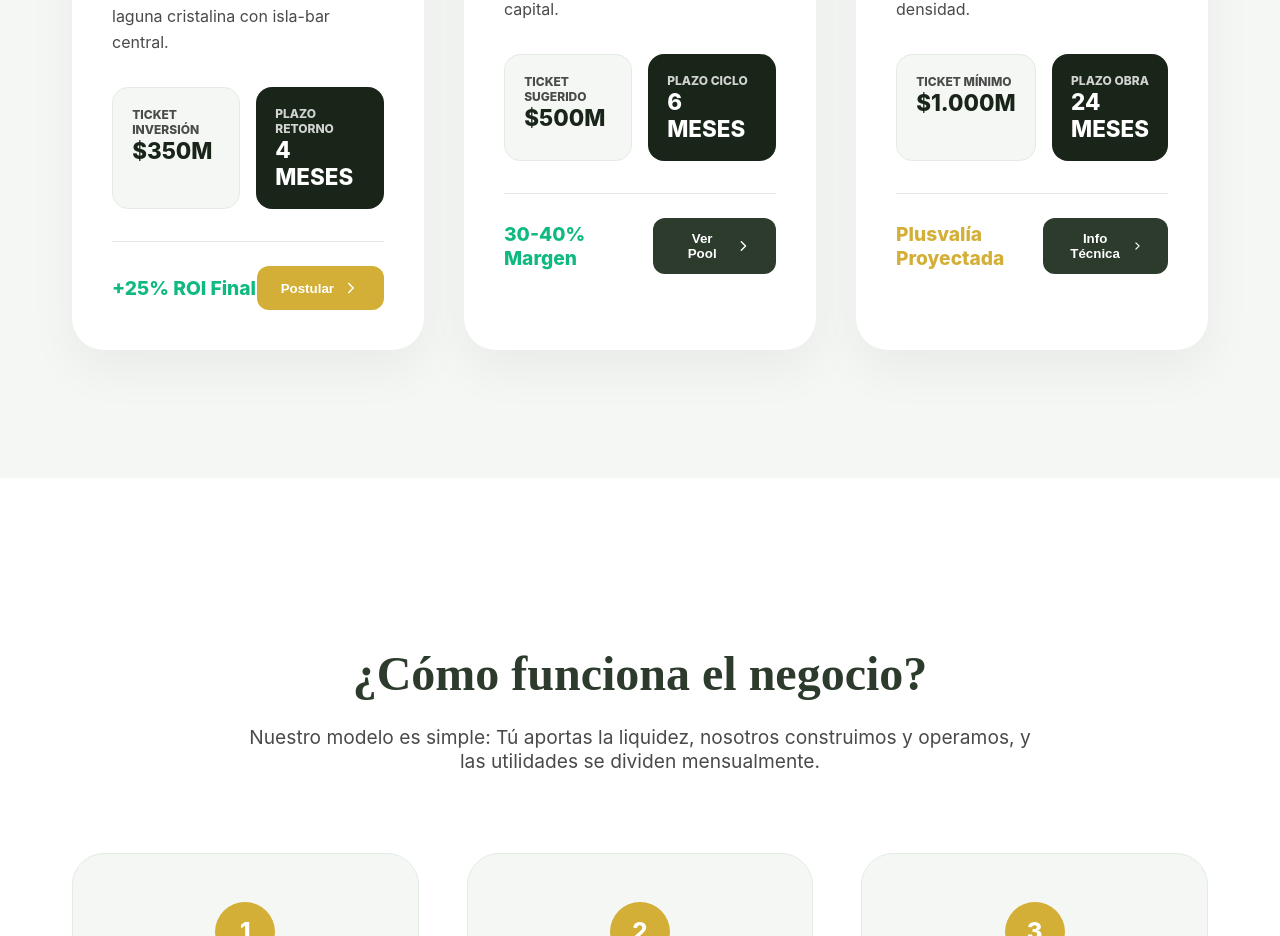
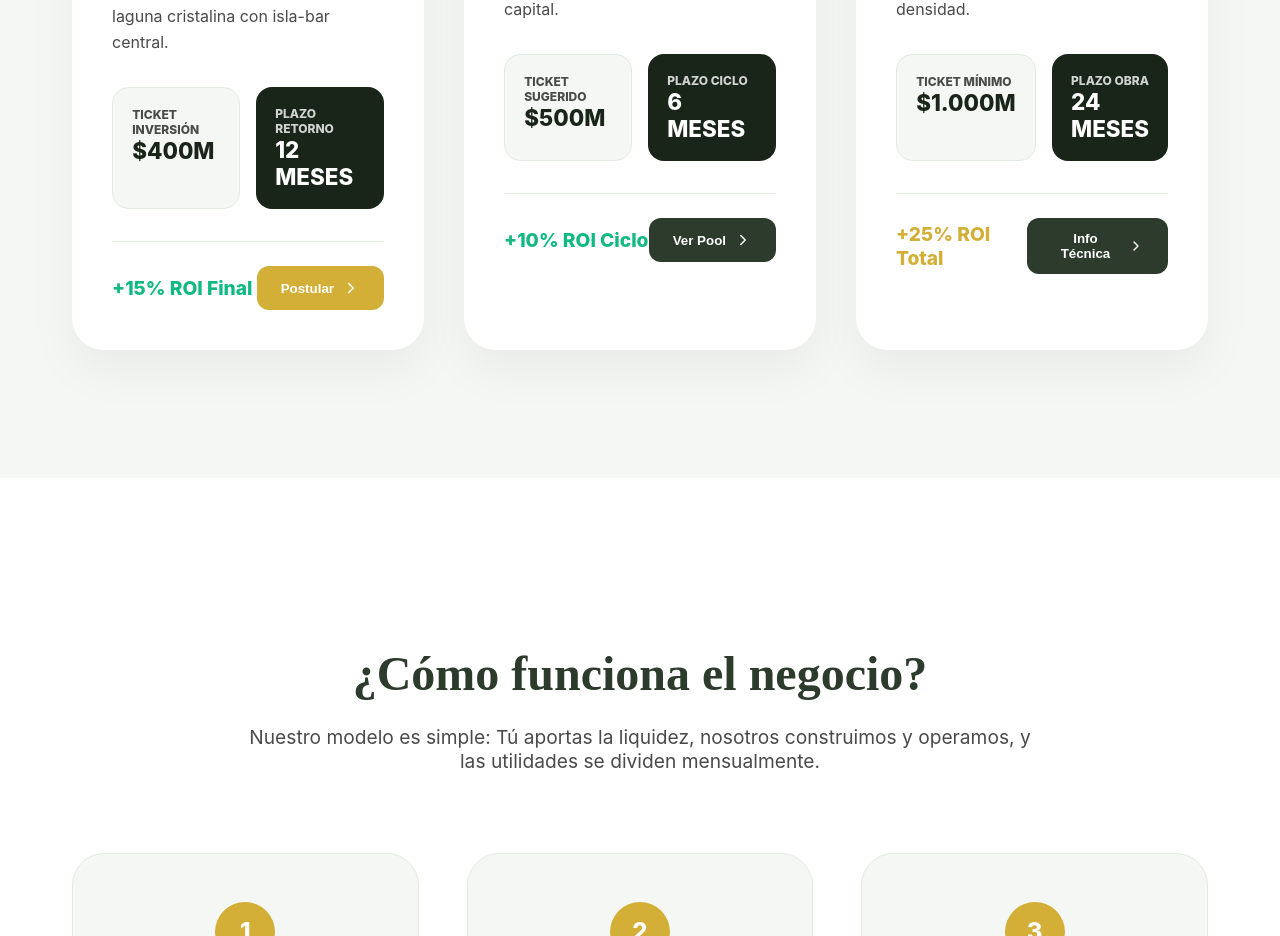
Before and after one commit to Rentapro/CrowdIn, a React (Vite) app: page / in a window 1280 px wide. Shown: the part 1838-2774 px from the top of the page. Built offline with nearby package versions, Linux system fonts and the light colour scheme.

Commit message:
UI: Realistic ROI

```diff
--- a/src/App.jsx
+++ b/src/App.jsx
@@ -277,7 +277,7 @@ function App() {
               <div style={{ height: '250px', background: `url('/zapallar_luxury_resort_1778542588092.png') center/cover`, position: 'relative' }}>
                 <div style={{ position: 'absolute', top: '1.5rem', right: '1.5rem', background: 'var(--gold-primary)', color: 'white', padding: '0.6rem 1.2rem', borderRadius: '50px', fontWeight: 800, fontSize: '0.8rem', boxShadow: '0 10px 20px rgba(212,175,55,0.3)' }}>ALTA RENTABILIDAD</div>
               </div>
-              <div style={{ padding: '2.5rem' }}>
+                  <div style={{ padding: '2.5rem' }}>
                 <div style={{ display: 'flex', justifyContent: 'space-between', alignItems: 'start', marginBottom: '1.5rem' }}>
                   <div>
                     <h3 style={{ margin: 0, color: 'var(--sage-900)', fontSize: '1.8rem', fontFamily: 'Outfit' }}>Laguna de Zapallar</h3>
@@ -298,16 +298,16 @@ function App() {
                 <div style={{ display: 'grid', gridTemplateColumns: '1fr 1fr', gap: '1rem', marginBottom: '2rem' }}>
                   <div style={{ background: 'var(--sage-50)', padding: '1.2rem', borderRadius: '16px', border: '1px solid var(--sage-100)' }}>
                     <div style={{ fontSize: '0.75rem', color: 'var(--charcoal-mid)', fontWeight: 800, textTransform: 'uppercase' }}>Ticket Inversión</div>
-                    <div style={{ fontSize: '1.4rem', fontWeight: 800, color: 'var(--sage-900)' }}>$350M</div>
+                    <div style={{ fontSize: '1.4rem', fontWeight: 800, color: 'var(--sage-900)' }}>$400M</div>
                   </div>
                   <div style={{ background: 'var(--sage-900)', padding: '1.2rem', borderRadius: '16px', color: 'white' }}>
                     <div style={{ fontSize: '0.75rem', opacity: 0.8, fontWeight: 800, textTransform: 'uppercase' }}>Plazo Retorno</div>
-                    <div style={{ fontSize: '1.4rem', fontWeight: 800 }}>4 MESES</div>
+                    <div style={{ fontSize: '1.4rem', fontWeight: 800 }}>12 MESES</div>
                   </div>
                 </div>
 
                 <div style={{ display: 'flex', justifyContent: 'space-between', alignItems: 'center', paddingTop: '1.5rem', borderTop: '1px solid var(--sage-100)' }}>
-                  <div style={{ color: 'var(--success)', fontWeight: 800, fontSize: '1.2rem' }}>+25% ROI Final</div>
+                  <div style={{ color: 'var(--success)', fontWeight: 800, fontSize: '1.2rem' }}>+15% ROI Final</div>
                   <button onClick={handleWhatsAppRedirect} style={{ background: 'var(--gold-primary)', color: 'white', border: 'none', padding: '0.8rem 1.5rem', borderRadius: '12px', fontWeight: 800, cursor: 'pointer', display: 'flex', alignItems: 'center', gap: '0.5rem' }}>
                     Postular <ChevronRight size={18}/>
                   </button>
@@ -351,7 +351,7 @@ function App() {
                 </div>
 
                 <div style={{ display: 'flex', justifyContent: 'space-between', alignItems: 'center', paddingTop: '1.5rem', borderTop: '1px solid var(--sage-100)' }}>
-                  <div style={{ color: 'var(--success)', fontWeight: 800, fontSize: '1.2rem' }}>30-40% Margen</div>
+                  <div style={{ color: 'var(--success)', fontWeight: 800, fontSize: '1.2rem' }}>+10% ROI Ciclo</div>
                   <button onClick={handleWhatsAppRedirect} style={{ background: 'var(--sage-800)', color: 'white', border: 'none', padding: '0.8rem 1.5rem', borderRadius: '12px', fontWeight: 800, cursor: 'pointer', display: 'flex', alignItems: 'center', gap: '0.5rem' }}>
                     Ver Pool <ChevronRight size={18}/>
                   </button>
@@ -395,7 +395,7 @@ function App() {
                 </div>
 
                 <div style={{ display: 'flex', justifyContent: 'space-between', alignItems: 'center', paddingTop: '1.5rem', borderTop: '1px solid var(--sage-100)' }}>
-                  <div style={{ color: 'var(--gold-primary)', fontWeight: 800, fontSize: '1.2rem' }}>Plusvalía Proyectada</div>
+                  <div style={{ color: 'var(--gold-primary)', fontWeight: 800, fontSize: '1.2rem' }}>+25% ROI Total</div>
                   <button onClick={handleWhatsAppRedirect} style={{ background: 'var(--sage-800)', color: 'white', border: 'none', padding: '0.8rem 1.5rem', borderRadius: '12px', fontWeight: 800, cursor: 'pointer', display: 'flex', alignItems: 'center', gap: '0.5rem' }}>
                     Info Técnica <ChevronRight size={18}/>
                   </button>
```
